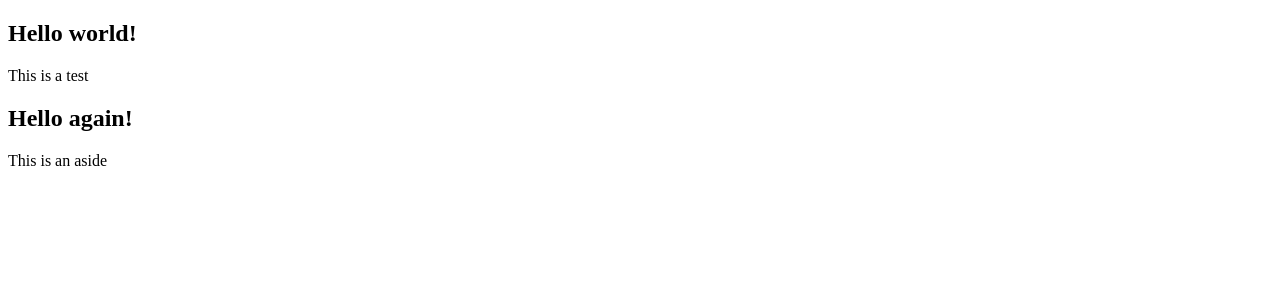
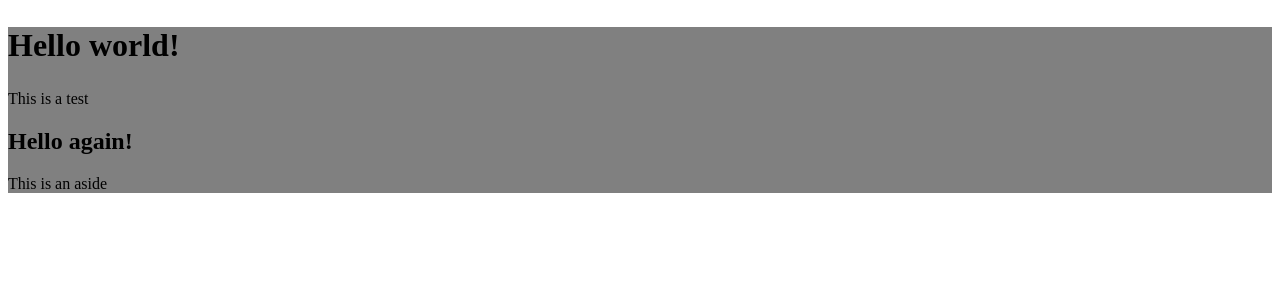
Before and after one commit to rob-jefferson/rob-jefferson.github.io.old, a Jekyll site: the page responsive.html, which Jekyll copies as it is, in a window 1280 px wide. Shown: the top 300 px of the page. Built offline with Jekyll 4.4.1, drawn with Linux system fonts in a browser that asks for light colours.

Commit message:
Linked to responsive.css

```diff
--- a/responsive.html
+++ b/responsive.html
@@ -3,7 +3,8 @@
   <head>
     <meta name="viewport" content="width=device-width, initial-scale=1">
     <title>Hello World</title>
-    <link rel="stylesheet" href="landscape.css" media="orientation:landscape"
+    <link rel="stylesheet" href="responsive.css" media="screen">
+    <link rel="stylesheet" href="landscape.css" media="orientation:landscape">
   </head>
   <body>
     <section>
```
